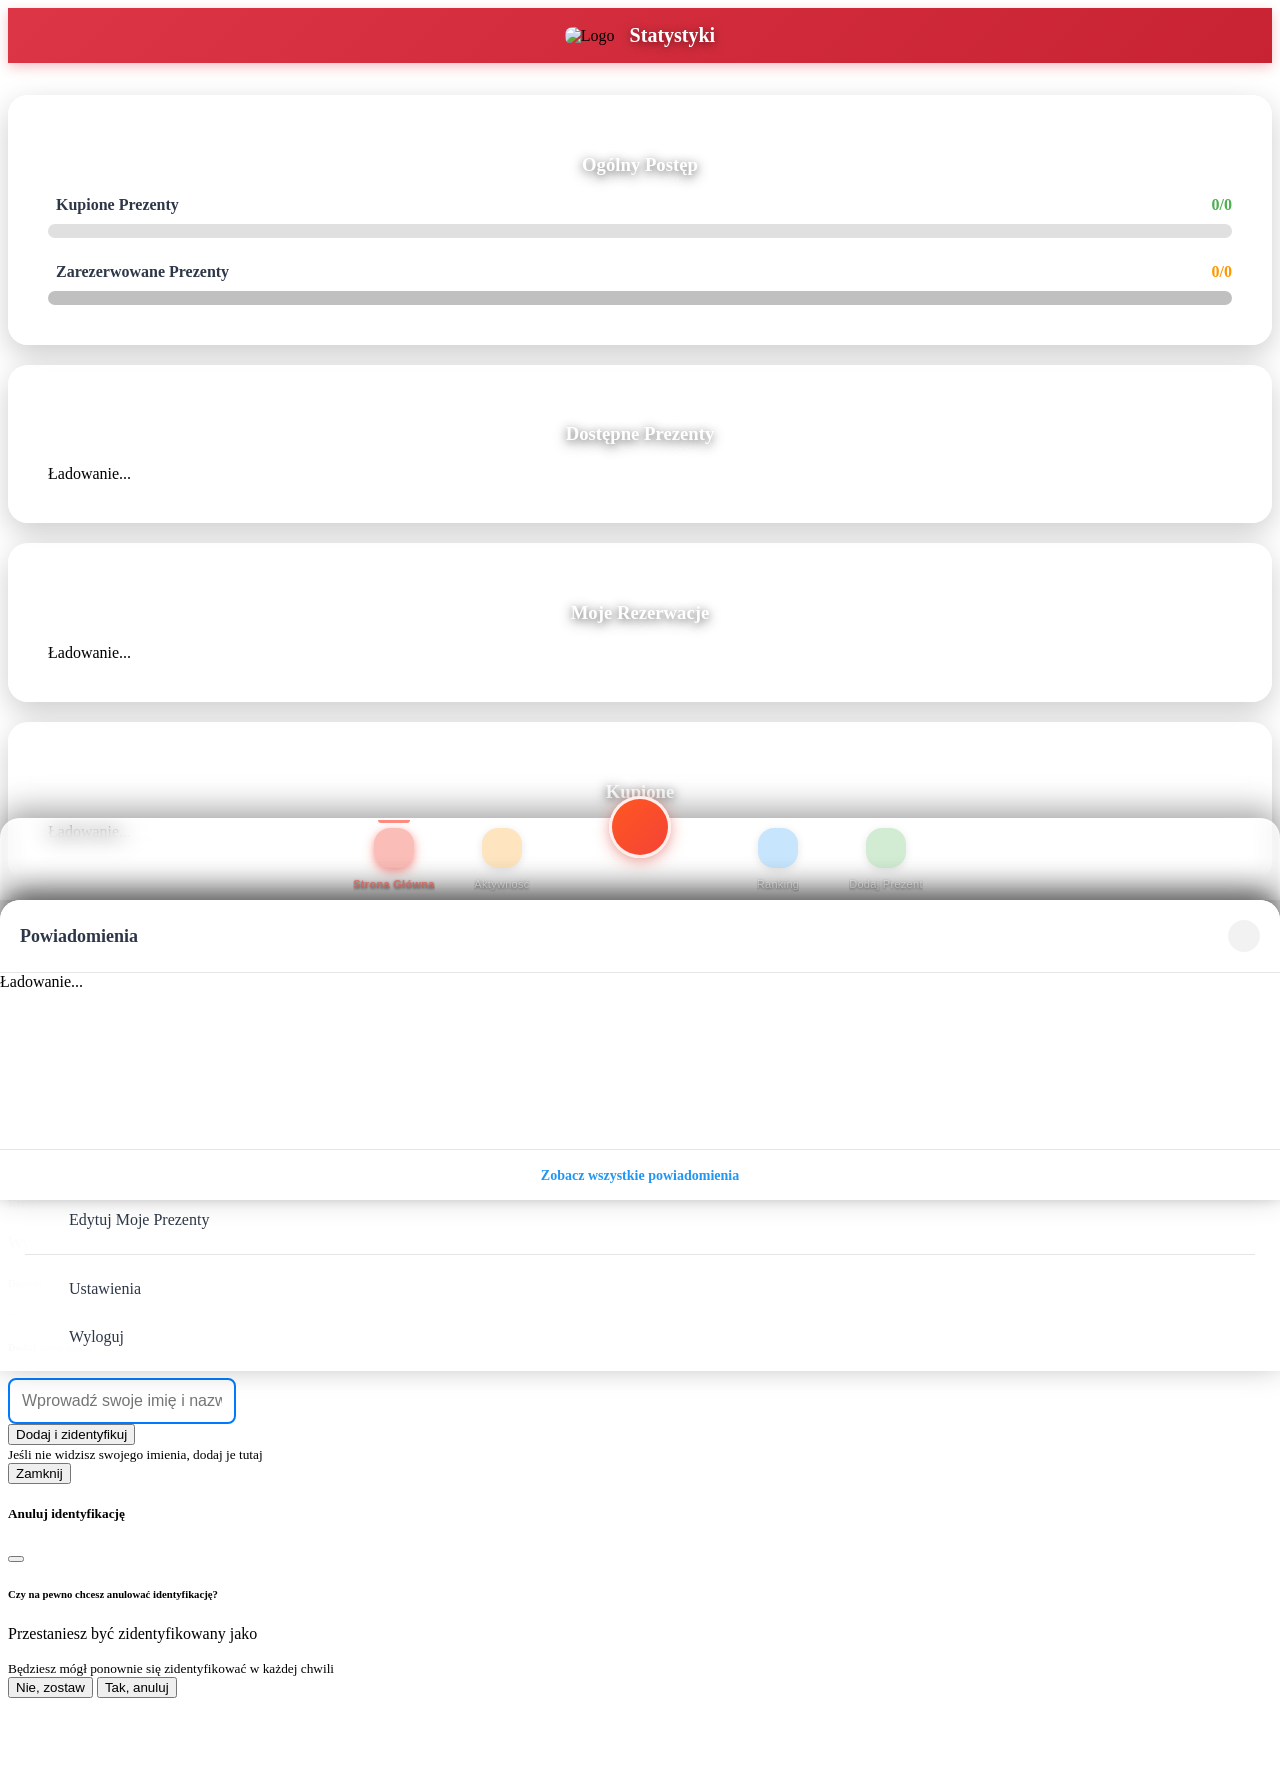
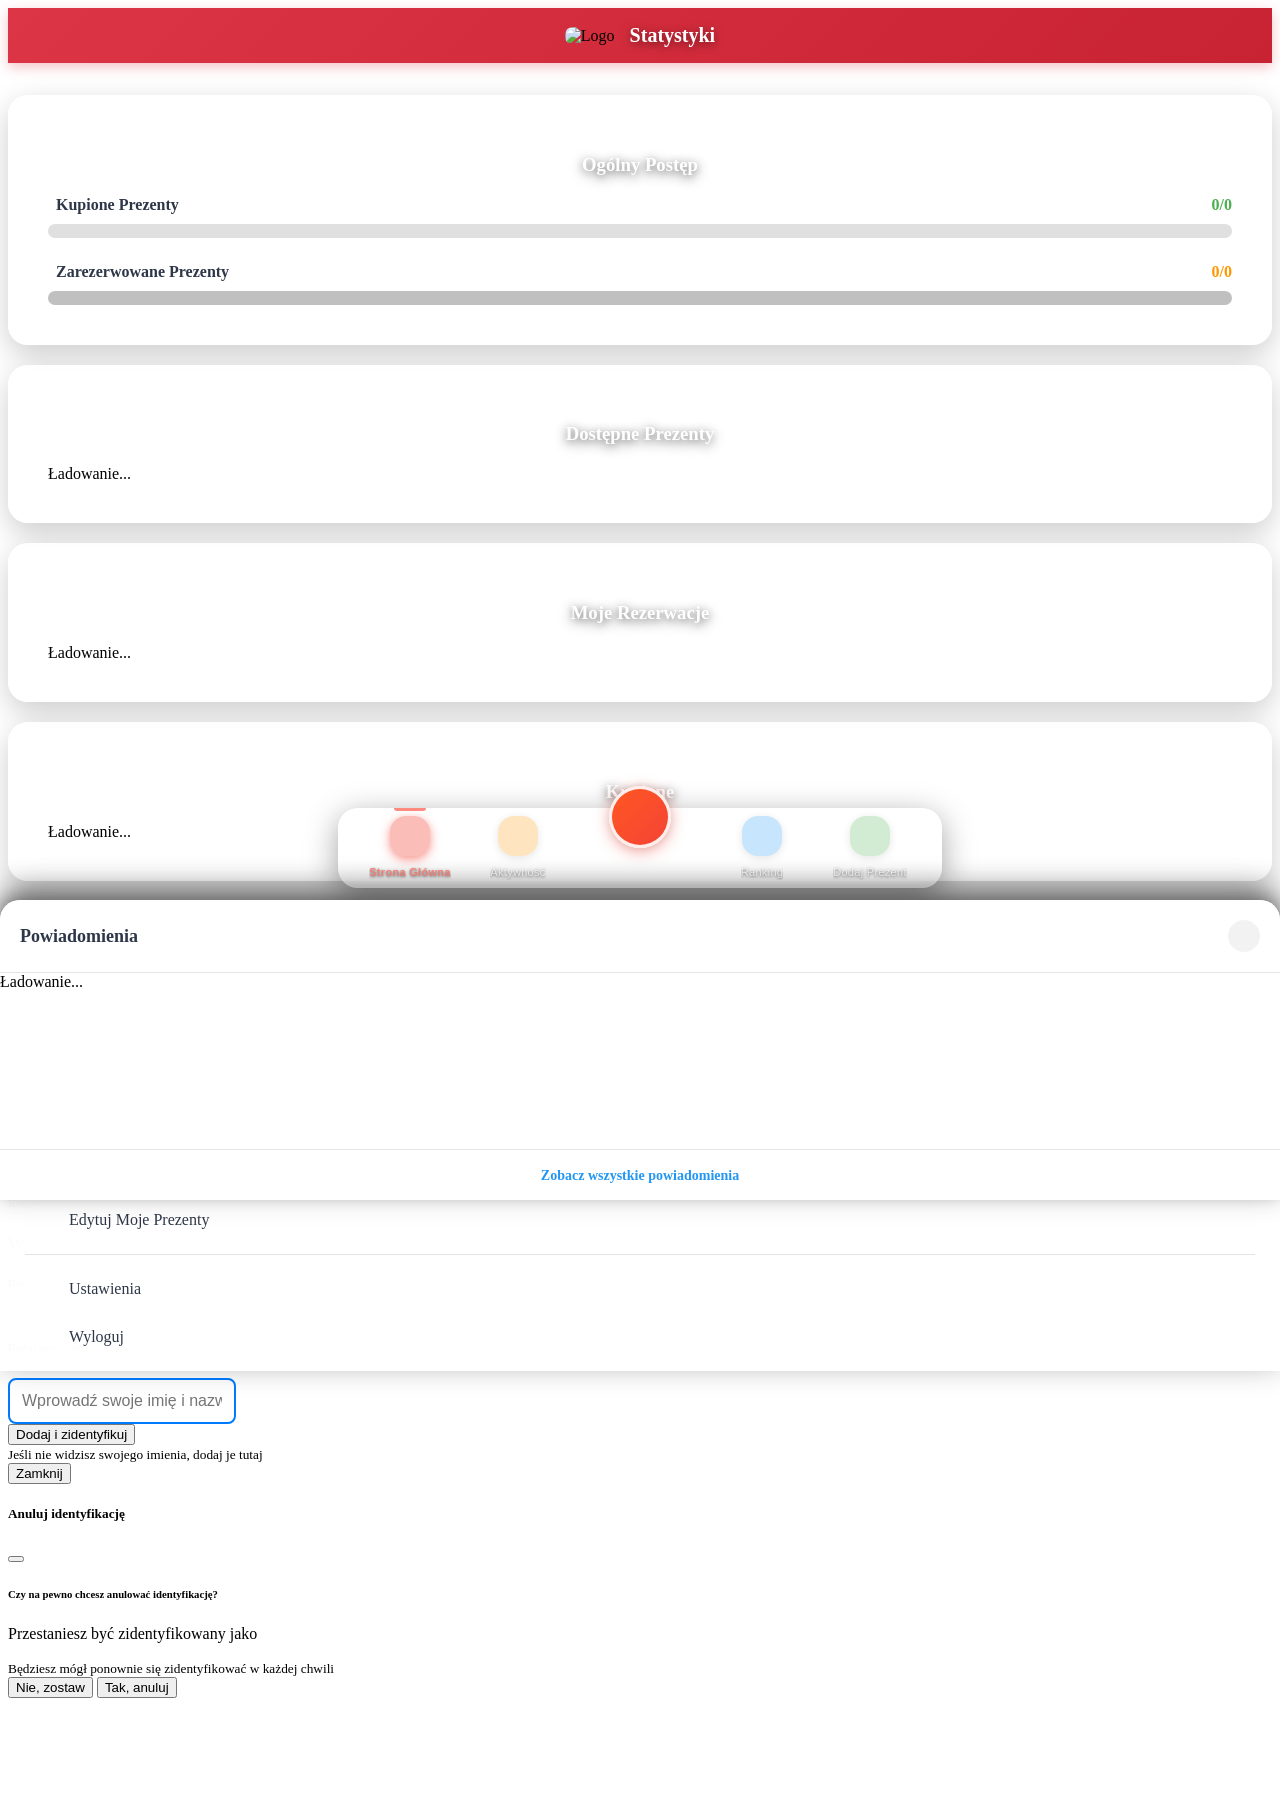

style: Floating dock tab bar with consistent margins

--- a/public/bottom-tab-bar.css
+++ b/public/bottom-tab-bar.css
@@ -4,19 +4,22 @@
    dark shadow stays readable over any background */
 .bottom-tab-bar {
     position: fixed;
-    bottom: 0;
-    left: 0;
-    right: 0;
+    /* Floating dock: same inset as the content cards, so all rounded
+       surfaces share one consistent margin */
+    bottom: max(12px, env(safe-area-inset-bottom));
+    left: 12px;
+    right: 12px;
+    max-width: 600px;
+    margin: 0 auto;
     background: rgba(255, 255, 255, 0.15) !important;
     backdrop-filter: blur(10px) saturate(180%) !important;
     -webkit-backdrop-filter: blur(10px) saturate(180%) !important;
     border: 2px solid rgba(255, 255, 255, 0.3) !important;
-    border-bottom: none !important;
-    box-shadow: 0 -8px 32px 0 rgba(0, 0, 0, 0.37) !important;
-    /* Rounded top corners - matches the menu/notification sheets (20px) */
-    border-radius: 20px 20px 0 0;
+    box-shadow: 0 8px 32px 0 rgba(0, 0, 0, 0.37) !important;
+    /* Fully rounded - same radius as the glass cards */
+    border-radius: 20px;
     z-index: 1000;
-    padding: 8px 0 max(8px, env(safe-area-inset-bottom));
+    padding: 6px 0;
 }
 
 .tab-bar-container {
@@ -227,13 +230,14 @@
     flex: 1;
 }
 
-/* Add padding to body to prevent content from being hidden behind tab bar */
+/* Add padding to body to prevent content from being hidden behind tab bar
+   (floating dock: bar height + 12px bottom inset) */
 body.has-tab-bar {
-    padding-bottom: 80px;
+    padding-bottom: 104px;
 }
 
 body.has-tab-bar.expanded {
-    padding-bottom: 140px;
+    padding-bottom: 164px;
 }
 
 /* Hamburger Menu Button - Glass Morphism Style */
